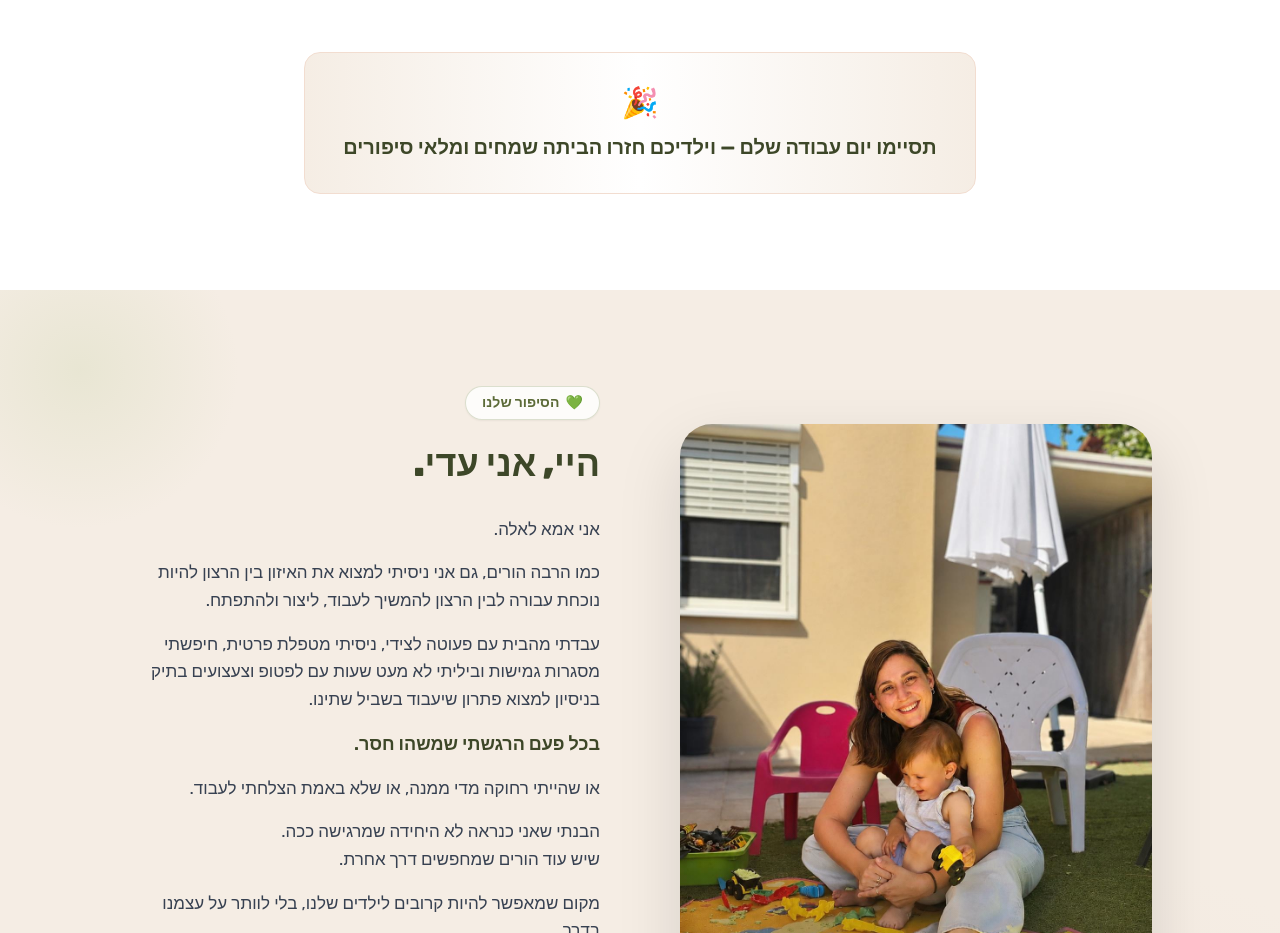
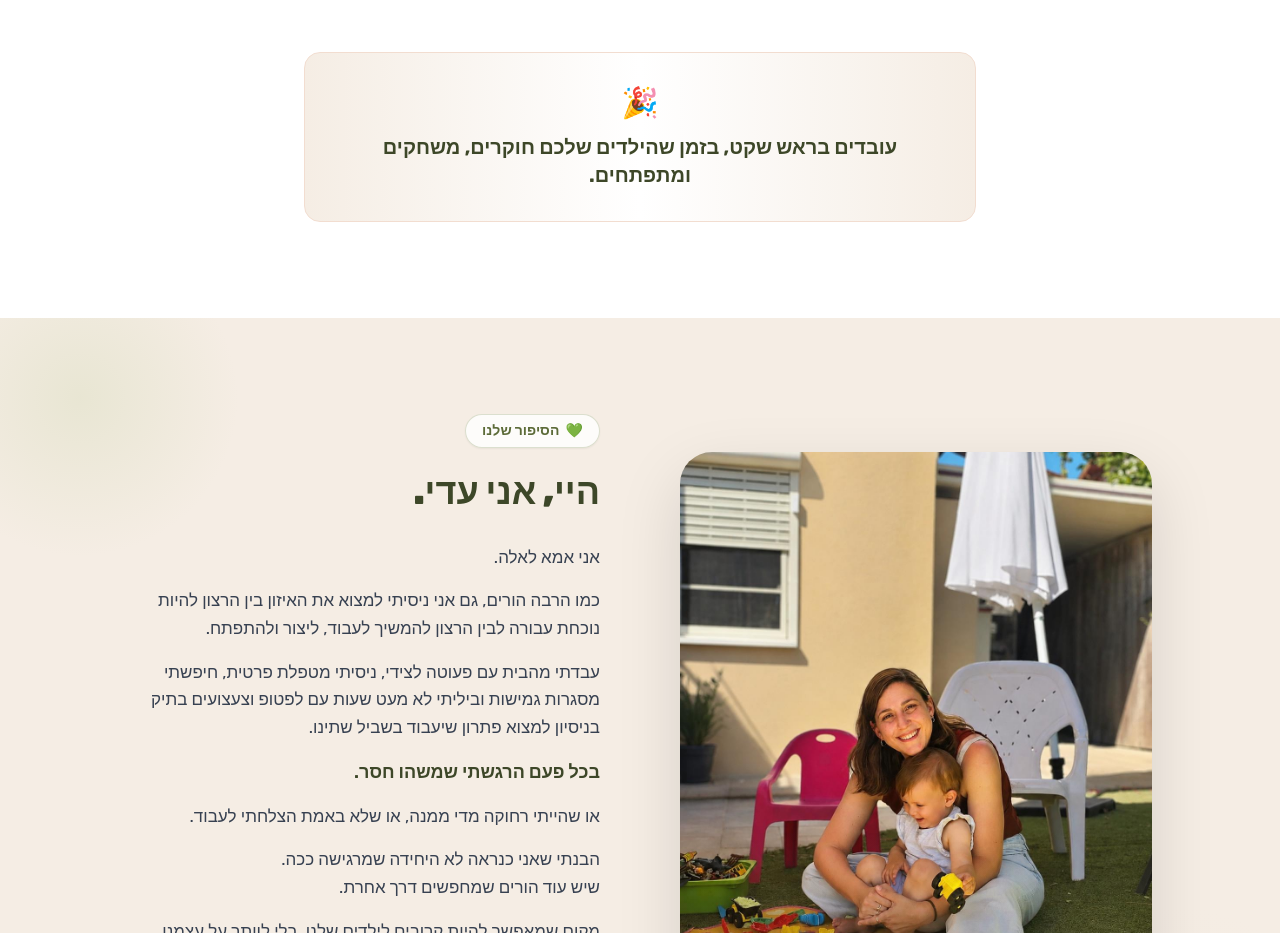
Before and after one commit to cohenAdi/WeGrow, a Next.js app: page / in a window 1280 px wide. Shown: the part 3040-3973 px from the top of the page. Built offline with nearby package versions, Linux system fonts and the light colour scheme.

Commit message:
Update result banner copy in HowItWorksSection

```diff
--- a/components/HowItWorksSection.tsx
+++ b/components/HowItWorksSection.tsx
@@ -91,7 +91,7 @@ export default function HowItWorksSection() {
         >
           <span className="text-3xl mb-3 block">🎉</span>
           <p className="text-xl font-bold text-brand-forest">
-            תסיימו יום עבודה שלם — וילדיכם חזרו הביתה שמחים ומלאי סיפורים
+            עובדים בראש שקט, בזמן שהילדים שלכם חוקרים, משחקים ומתפתחים.
           </p>
         </motion.div>
       </div>
```
